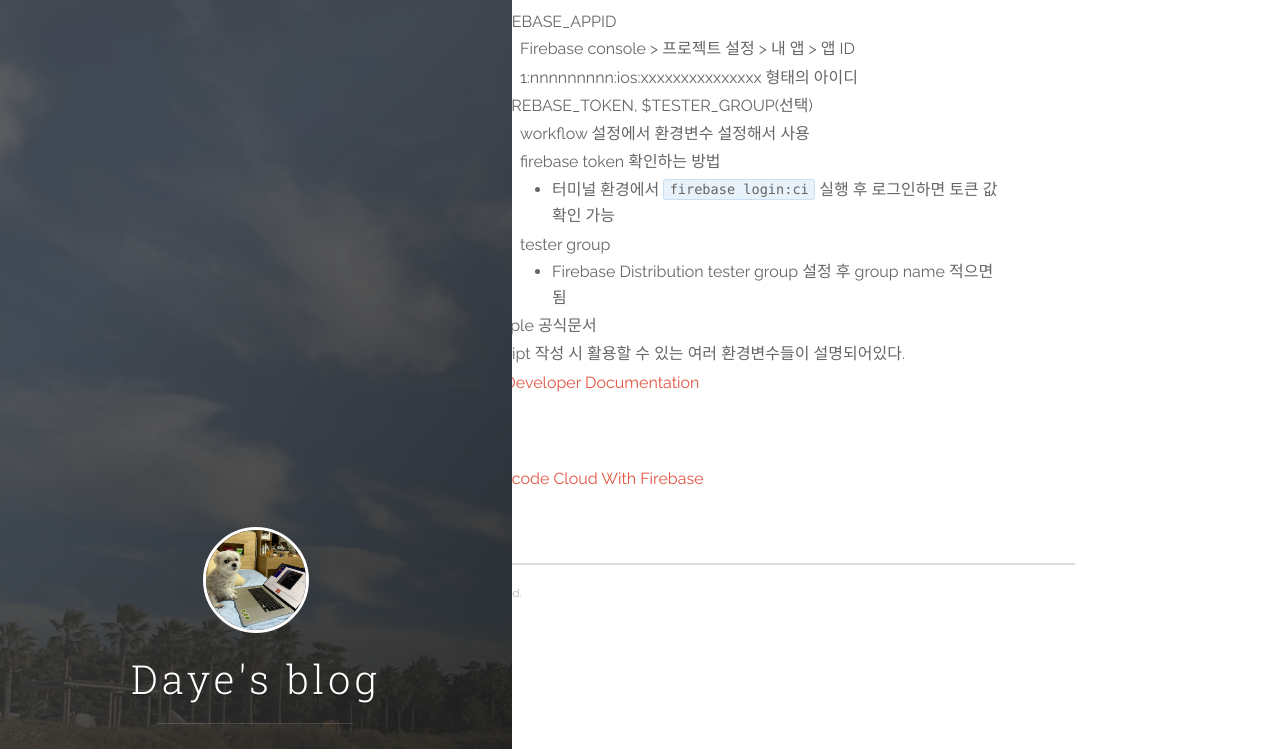
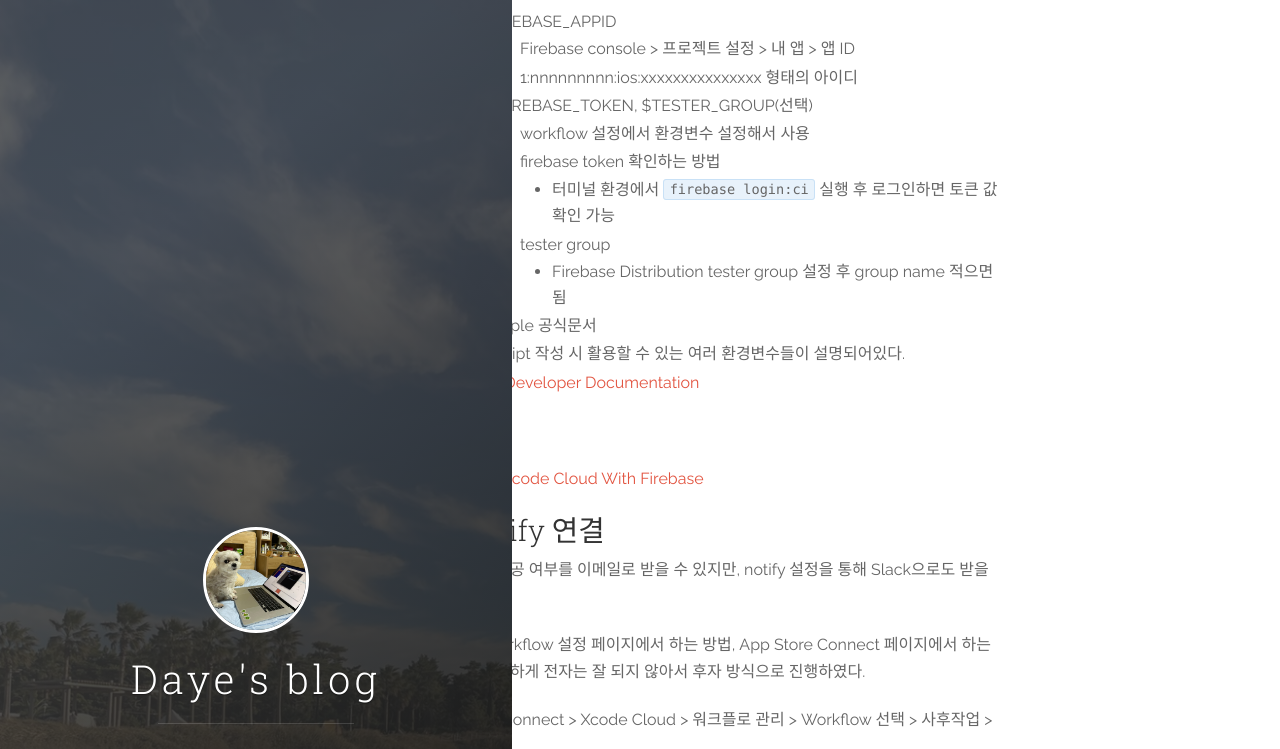
Before and after one commit to dy-yb/dy-yb.github.io, a Jekyll site: the page built from _posts/2023-03-18-AppDistribution.md, in a window 1280 px wide and 1400 px high, scrolled down 7326 px. Shown: the top 749 px of the window. Built offline with Jekyll 4.4.1, drawn with Linux system fonts in a browser that asks for light colours; nearby versions of some CDN libraries; comment, search, counter and statistics services are not loaded; some of the changed text lies outside the part shown.

Commit message:
Update 2023-03-18-AppDistribution.md

```diff
--- a/_posts/2023-03-18-AppDistribution.md
+++ b/_posts/2023-03-18-AppDistribution.md
@@ -89,7 +89,8 @@
         [Firebase CLI reference | Firebase Documentation](https://firebase.google.com/docs/cli#install-cli-mac-linux)
 
 
-    ![Untitled](Xcode%20Cloud%20+%20Firebase%20Distribution%2043bc6d8c12684553a668b538d1cec2dd/Untitled.png)
+        ![Untitled](https://user-images.githubusercontent.com/40792935/226177209-0537dd56-2232-4edb-a55b-786fbd7869dc.png)
+
 
     - 다운받은 파일을 `.zip` 으로 압축하고, `ci_scripts` group에 추가
     - `ci_post_xcodebuild.sh`
@@ -122,3 +123,19 @@
     - 참고 글
 
         [Using Xcode Cloud With Firebase](https://medium.com/1v1me-blog/using-xcode-cloud-with-firebase-3bc66e7094bb)
+
+### Slack notify 연결
+
+기본적으로 빌드 성공 여부를 이메일로 받을 수 있지만, notify 설정을 통해 Slack으로도 받을 수 있다.
+
+Xcode Cloud Workflow 설정 페이지에서 하는 방법, App Store Connect 페이지에서 하는 방법이 있는데 이상하게 전자는 잘 되지 않아서 후자 방식으로 진행하였다.
+
+- App Store Connect > Xcode Cloud > 워크플로 관리 > Workflow 선택 > 사후작업 > Slack 편집
+
+    <img width="1453" alt="%E1%84%89%E1%85%B3%E1%84%8F%E1%85%B3%E1%84%85%E1%85%B5%E1%86%AB%E1%84%89%E1%85%A3%E1%86%BA_2023-01-09_12 04 52" src="https://user-images.githubusercontent.com/40792935/226177265-d2ae4bfa-c5e9-425d-9b7b-738c42a1e269.png">
+
+- Slack 주소 입력 및 계정 로그인 후 연결하려는 채널 선택 후 저장
+
+- 관련 Apple 공식문서
+
+    [Apple Developer Documentation](https://developer.apple.com/documentation/xcode/connecting-xcode-cloud-to-slack)
```
